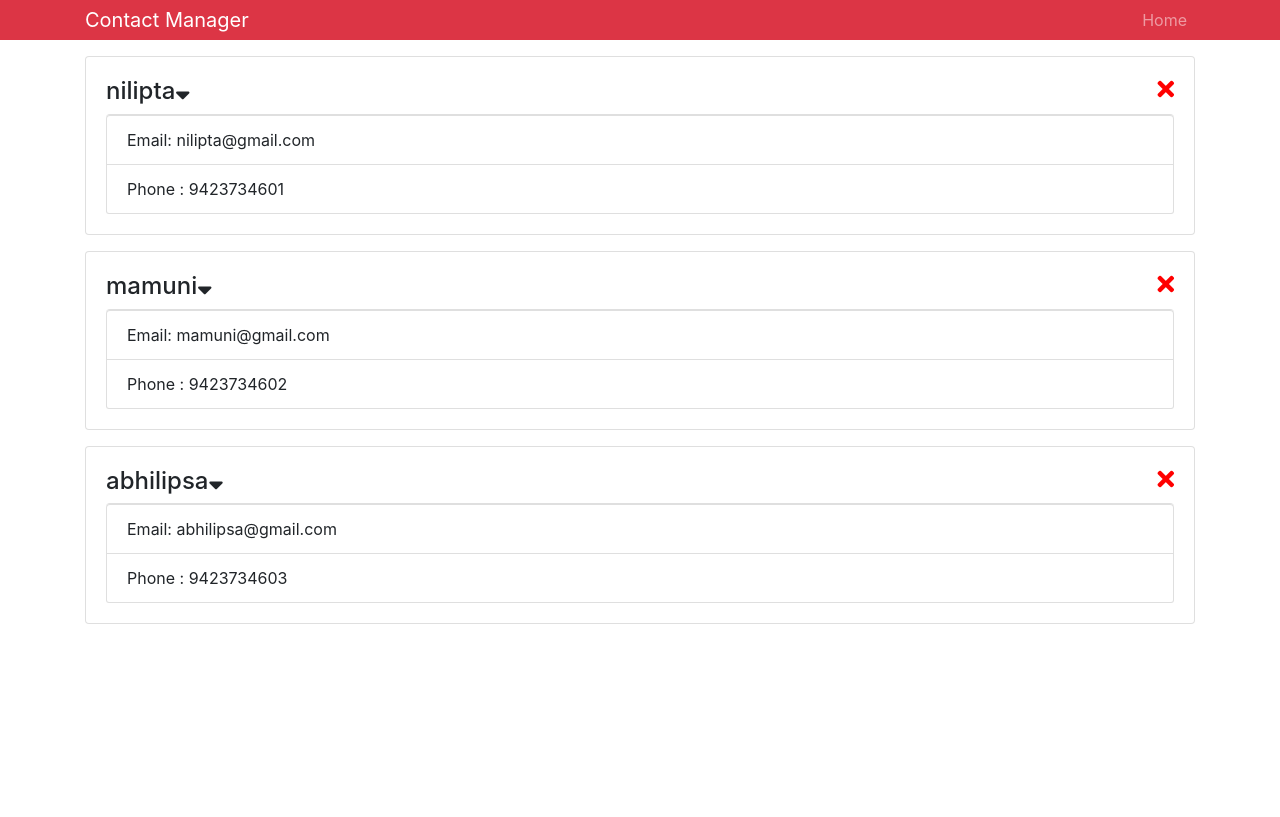
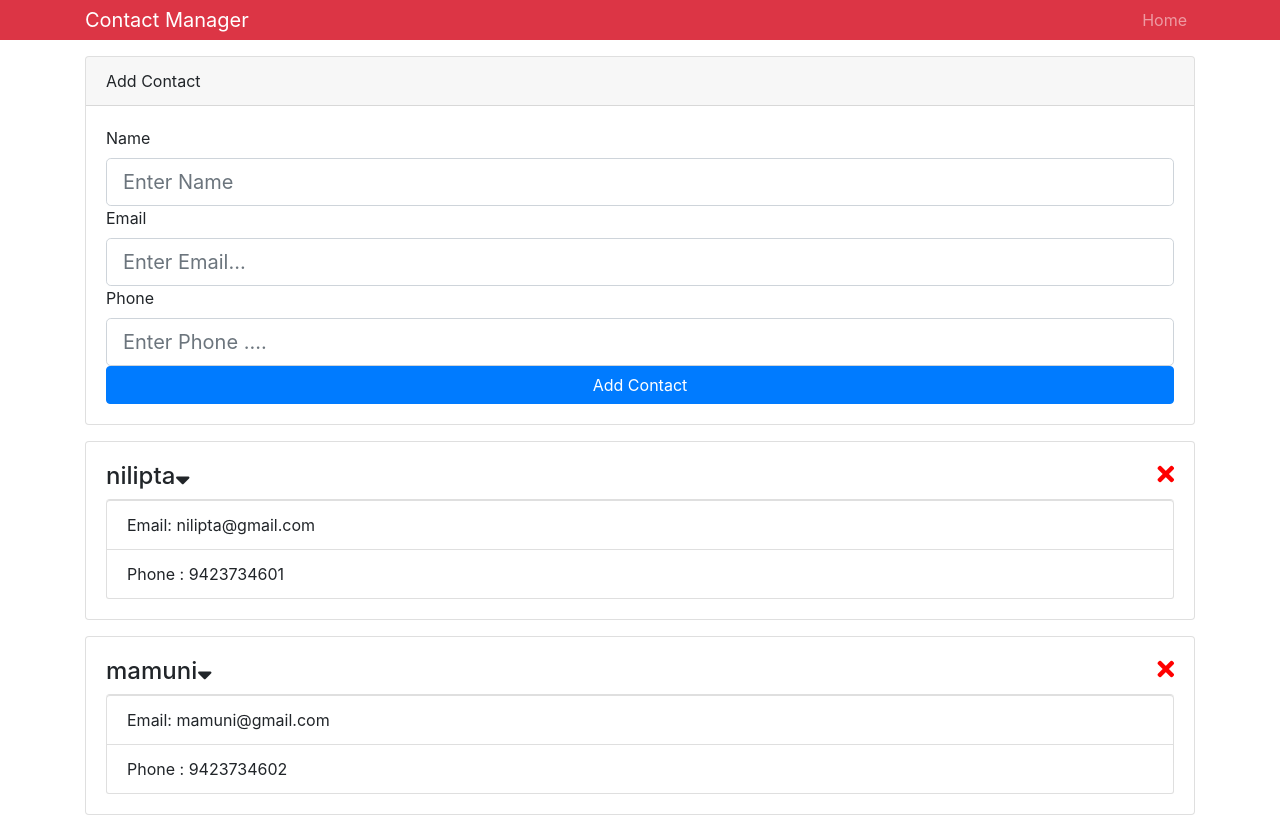
Before and after one commit to nilipta/react-front-to-back, a React (Create React App) app: page / in a window 1280 px wide. Shown: the top 817 px of the page. Built offline with nearby package versions, Linux system fonts and the light colour scheme.

Commit message:
added add contact component & contact form, but value is not inserting in form

```diff
--- a/src/App.js
+++ b/src/App.js
@@ -1,6 +1,7 @@
 import React, { Component } from 'react';
-import Contacts from './components/003contatcts';
-import Header from './components/002header';
+import Contacts from './components/contact/003contatcts';
+import AddContact from './components/contact/addContact';
+import Header from './components/layout/002header';
 
 import { Provider } from './context';
 
@@ -16,6 +17,7 @@ class App extends Component {
       <div className="App">
         <Header title="Contact Manager"/>
         <div className="container">
+          <AddContact />
           <Contacts/>
         </div>
       </div>
--- a/src/components/001contact.js
+++ b/src/components/contact/001contact.js
@@ -1,6 +1,6 @@
 import React, {Component} from 'react';
 import PropTypes from 'prop-types';
-import { Consumer } from '../context';
+import { Consumer } from '../../context';
 
 class Contact extends Component {
     state= {
--- a/src/components/003contatcts.js
+++ b/src/components/contact/003contatcts.js
@@ -1,6 +1,6 @@
 import React, { Component } from 'react';
 import Contact from './001contact';
-import { Consumer } from './../context';
+import { Consumer } from '../../context';
 
 class Contacts extends Component {
 
--- /dev/null
+++ b/src/components/contact/addContact.js
@@ -0,0 +1,59 @@
+import React, { Component } from 'react';
+
+class AddContact extends Component {
+
+    state = {
+        name : '',
+        email: '',
+        phone : ''
+    };
+
+    render() {
+        const {name, email, phone} = this.state;
+        return (
+        <div className="card mb-3">
+            <div className="card-header"> Add Contact </div>
+            <div className="card-body">
+                <form>
+                    <div className="card-group">
+                        <label htmlFor="name"> Name </label>
+                        <input
+                            type="text"
+                            name="name"
+                            className="form-control form-control-lg"
+                            placeholder="Enter Name"
+                            value={name}
+                        />
+                    </div>
+
+                    <div className="card-group">
+                        <label htmlFor="email"> Email </label>
+                        <input
+                            type="email"
+                            name="email"
+                            className="form-control form-control-lg"
+                            placeholder="Enter Email..."
+                            value={email}
+                        />
+                    </div>
+
+                    <div className="card-group">
+                        <label htmlFor="phone"> Phone </label>
+                        <input
+                            type="text"
+                            name="phone"
+                            className="form-control form-control-lg"
+                            placeholder="Enter Phone ...."
+                            value={phone}
+                        />
+                    </div>
+
+                    <input type="submit" value="Add Contact" className="btn btn-block btn-primary"/>
+                </form>
+            </div>
+        </div>
+        )
+    }
+}
+
+export default AddContact;
```
Also changed, not shown: src/components/layout/002header.js (renamed from src/components/002header.js).
